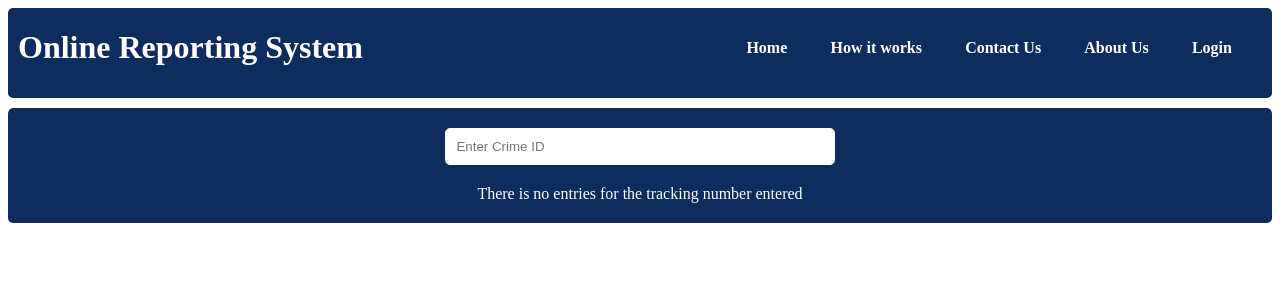
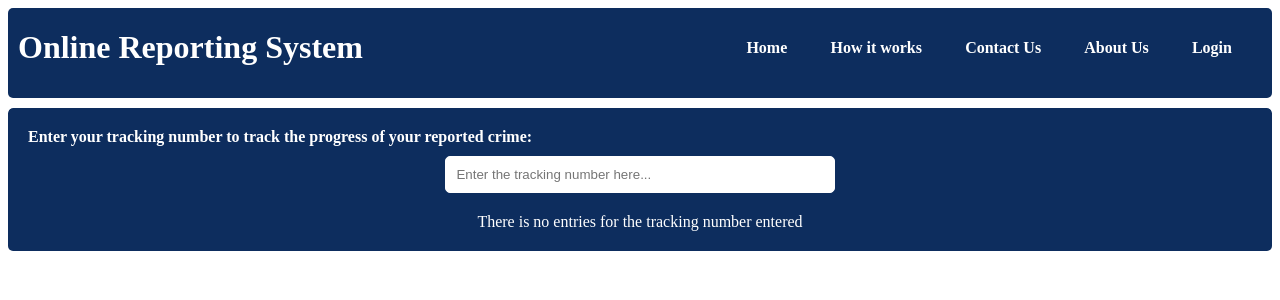
Before and after one commit to usr-0123/ONLINE_CRIME_AND_FRAUD_WEBSITE_REPORTING_SYSTEM, a React (Vite) app in the folder client/: page /trackCrime in a window 1280 px wide. Shown: the top 300 px of the page. Built offline with nearby package versions, Linux system fonts and the light colour scheme; no server answers.

Commit message:
Fixed few adjustments

```diff
--- a/client/src/pages/PagesContainer/TrackCrime.jsx
+++ b/client/src/pages/PagesContainer/TrackCrime.jsx
@@ -27,15 +27,14 @@ const TrackCrime = () => {
     setCrimeID(e.target.value);
   };
 
-  console.log("Logged entry data:", crimeData);
-
   return (
     <div className="track-crime">
+      <span className='track-crime-header'>Enter your tracking number to track the progress of your reported crime:</span>
       <input
         type="text"
         value={crimeID}
         onChange={handleInputChange}
-        placeholder="Enter Crime ID"
+        placeholder="Enter the tracking number here..."
         className='track-crime-input'
       />
 
--- a/client/src/pages/PagesContainer/TrackCrime.scss
+++ b/client/src/pages/PagesContainer/TrackCrime.scss
@@ -7,6 +7,13 @@
     justify-content: center;
     align-items: center;
     background-color: #0d2d5e;
+
+
+    .track-crime-header{
+        font-weight: bold;
+        color: #fff;
+        align-self: flex-start;
+    }
 
     .track-crime-input {
         width: 30%;
```
